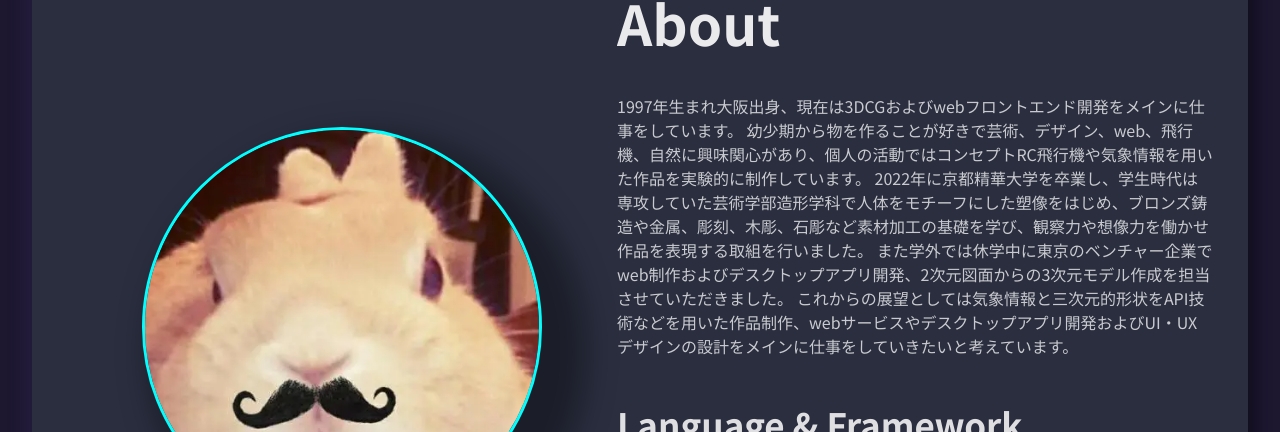
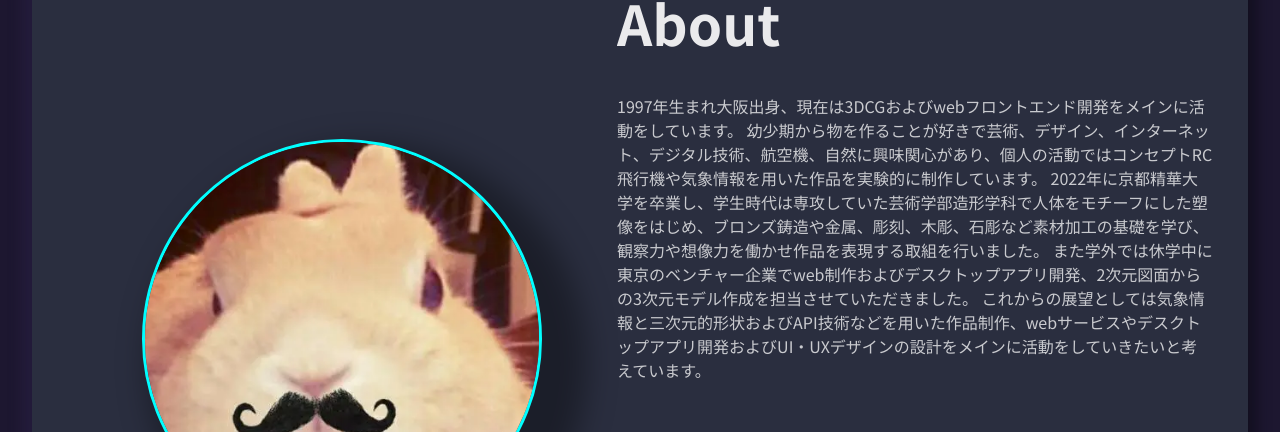
Before and after one commit to siron-1997/portfolio, a Next.js app in the folder frontend/: page /about in a window 1280 px wide. Shown: the part 219-651 px from the top of the page. Built offline with nearby package versions, Linux system fonts and the light colour scheme.

Commit message:
correct text in about introduction

```diff
--- a/frontend/assets/about-contents.js
+++ b/frontend/assets/about-contents.js
@@ -6,11 +6,11 @@ const svg = '.svg',
 export const introduction = {
     title: 'About',
     description:
-        '1997年生まれ大阪出身、現在は3DCGおよびwebフロントエンド開発をメインに仕事をしています。\n' +
-        '幼少期から物を作ることが好きで芸術、デザイン、web、飛行機、自然に興味関心があり、個人の活動ではコンセプトRC飛行機や気象情報を用いた作品を実験的に制作しています。\n' +
-        '2022年に京都精華大学を卒業し、学生時代は専攻していた芸術学部造形学科で人体をモチーフにした塑像をはじめ、ブロンズ鋳造や金属、彫刻、木彫、石彫など素材加工の基礎を学び、観察力や想像力を働かせ作品を表現する取組を行いました。\n' +
-        'また学外では休学中に東京のベンチャー企業でweb制作およびデスクトップアプリ開発、2次元図面からの3次元モデル作成を担当させていただきました。\n' +
-        'これからの展望としては気象情報と三次元的形状をAPI技術などを用いた作品制作、webサービスやデスクトップアプリ開発およびUI・UXデザインの設計をメインに仕事をしていきたいと考えています。'
+    '1997年生まれ大阪出身、現在は3DCGおよびwebフロントエンド開発をメインに活動をしています。\n' +
+    '幼少期から物を作ることが好きで芸術、デザイン、インターネット、デジタル技術、航空機、自然に興味関心があり、個人の活動ではコンセプトRC飛行機や気象情報を用いた作品を実験的に制作しています。\n' +
+    '2022年に京都精華大学を卒業し、学生時代は専攻していた芸術学部造形学科で人体をモチーフにした塑像をはじめ、ブロンズ鋳造や金属、彫刻、木彫、石彫など素材加工の基礎を学び、観察力や想像力を働かせ作品を表現する取組を行いました。\n' +
+    'また学外では休学中に東京のベンチャー企業でweb制作およびデスクトップアプリ開発、2次元図面からの3次元モデル作成を担当させていただきました。\n' +
+    'これからの展望としては気象情報と三次元的形状およびAPI技術などを用いた作品制作、webサービスやデスクトップアプリ開発およびUI・UXデザインの設計をメインに活動をしていきたいと考えています。\n'
 }
 
 export const profileSkills = [
--- a/frontend/components/ui/canvas/home/Home.js
+++ b/frontend/components/ui/canvas/home/Home.js
@@ -1,7 +1,7 @@
 import { lazy, Suspense, useEffect, useState, useRef } from 'react'
 import { Canvas } from '@react-three/fiber'
 import { BakeShadows } from '@react-three/drei'
-import { ACESFilmicToneMapping, ReinhardToneMapping } from 'three'
+import { ReinhardToneMapping } from 'three'
 import { getBackgroundColor } from '@/utils/environment'
 import { Clouds, Fog, Rain, RigCamera, Star, SunLight, WeatherEnvironment } from './modules'
 import s from '@styles/Home.module.css'
```
